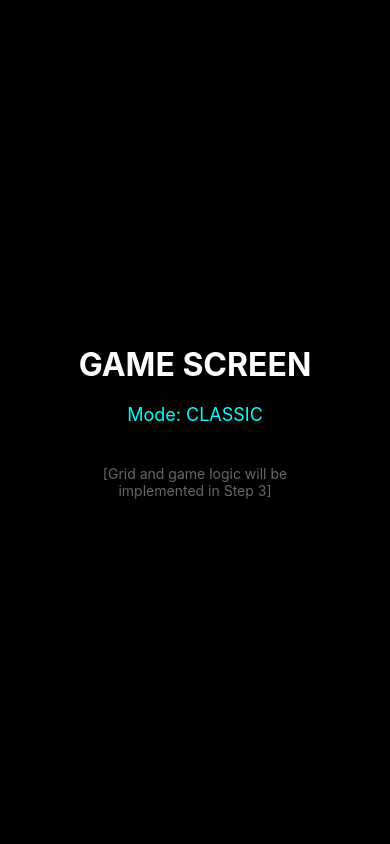
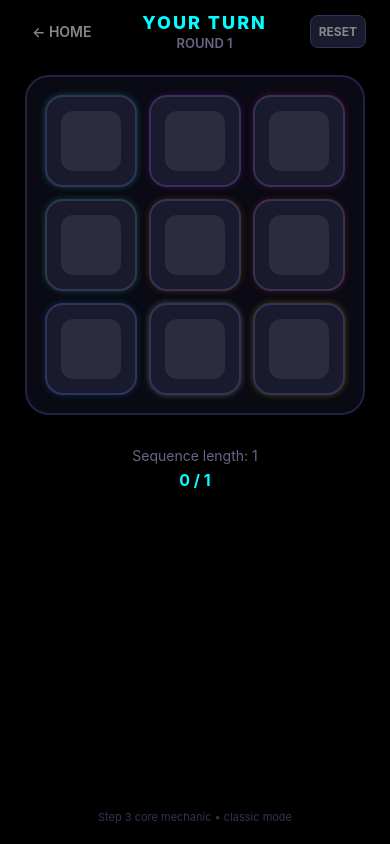
Before and after one commit to moadh704/neurox, a React Native app: screen /Home in a window 390 px wide. Both pictures are taken after a click on the element 195 px from the left and 221 px from the top of the page. Built offline with nearby package versions, Linux system fonts and the light colour scheme.

Commit message:
feat: core game mechanic - 3x3 grid, sequence generation, flash animations, user input

```diff
--- a/src/screens/GameScreen.tsx
+++ b/src/screens/GameScreen.tsx
@@ -1,46 +1,352 @@
-import React from 'react';
-import { View, Text, StyleSheet } from 'react-native';
-import { useRoute, RouteProp } from '@react-navigation/native';
+import React, { useState, useEffect, useCallback } from 'react';
+import {
+  View,
+  Text,
+  StyleSheet,
+  TouchableOpacity,
+  SafeAreaView,
+  Alert,
+} from 'react-native';
+import { useRoute, RouteProp, useNavigation } from '@react-navigation/native';
+import { NativeStackNavigationProp } from '@react-navigation/native-stack';
 import { RootStackParamList } from '../../App';
+import { COLORS, TILE_COLORS, TILE_NAMES } from '../constants/colors';
+import Tile from '../components/Tile';
 
 type GameRouteProp = RouteProp<RootStackParamList, 'Game'>;
+type NavProp = NativeStackNavigationProp<RootStackParamList>;
+
+const GRID_SIZE = 3;
+const TILE_SIZE = 92;
 
 export default function GameScreen() {
   const route = useRoute<GameRouteProp>();
+  const navigation = useNavigation<NavProp>();
   const { mode } = route.params;
 
+  // Core game state
+  const [sequence, setSequence] = useState<number[]>([]);
+  const [userInput, setUserInput] = useState<number[]>([]);
+  const [gameState, setGameState] = useState<'idle' | 'watching' | 'playing' | 'roundComplete' | 'wrong'>('idle');
+  const [activeTile, setActiveTile] = useState<number | null>(null);
+  const [wrongTile, setWrongTile] = useState<number | null>(null);
+  const [round, setRound] = useState(1);
+  const [isProcessing, setIsProcessing] = useState(false);
+
+  // Generate a new random tile and add to sequence
+  const addNewTileToSequence = useCallback(() => {
+    const randomTile = Math.floor(Math.random() * 9);
+    setSequence(prev => [...prev, randomTile]);
+  }, []);
+
+  // Play the current sequence with flashing animations
+  const playSequence = useCallback(async (seq: number[]) => {
+    setGameState('watching');
+    setIsProcessing(true);
+    setUserInput([]);
+
+    for (let i = 0; i < seq.length; i++) {
+      const tileId = seq[i];
+
+      // Highlight tile
+      setActiveTile(tileId);
+
+      // Wait for flash duration
+      await new Promise(resolve => setTimeout(resolve, 420));
+
+      // Turn off
+      setActiveTile(null);
+
+      // Small gap between flashes
+      if (i < seq.length - 1) {
+        await new Promise(resolve => setTimeout(resolve, 180));
+      }
+    }
+
+    // Finished watching
+    setActiveTile(null);
+    setIsProcessing(false);
+    setGameState('playing');
+  }, []);
+
+  // Start a new round (or first round)
+  const startNewRound = useCallback(async () => {
+    if (sequence.length === 0) {
+      // First round - start with 1 tile
+      const firstTile = Math.floor(Math.random() * 9);
+      const newSeq = [firstTile];
+      setSequence(newSeq);
+      setRound(1);
+      await new Promise(resolve => setTimeout(resolve, 300));
+      await playSequence(newSeq);
+    } else {
+      // Add one new tile
+      addNewTileToSequence();
+      const newRound = round + 1;
+      setRound(newRound);
+      await new Promise(resolve => setTimeout(resolve, 400));
+      await playSequence([...sequence, sequence[sequence.length - 1]]); // temporary until state updates
+    }
+  }, [sequence, round, addNewTileToSequence, playSequence]);
+
+  // Handle tile press from user
+  const handleTilePress = useCallback((tileId: number) => {
+    if (gameState !== 'playing' || isProcessing) return;
+
+    const newInput = [...userInput, tileId];
+    setUserInput(newInput);
+
+    // Check if this press is correct so far
+    const currentIndex = newInput.length - 1;
+
+    if (sequence[currentIndex] !== tileId) {
+      // Wrong tile!
+      setWrongTile(tileId);
+      setGameState('wrong');
+      setIsProcessing(true);
+
+      // Flash red for 600ms then show feedback
+      setTimeout(() => {
+        setWrongTile(null);
+        setIsProcessing(false);
+
+        Alert.alert(
+          'Wrong!',
+          `You tapped ${TILE_NAMES[tileId]} instead of ${TILE_NAMES[sequence[currentIndex]]}`,
+          [
+            {
+              text: 'Try Again',
+              onPress: () => {
+                // Reset for retrying the same sequence
+                setUserInput([]);
+                setGameState('playing');
+              },
+            },
+            {
+              text: 'Back to Home',
+              style: 'cancel',
+              onPress: () => navigation.goBack(),
+            },
+          ]
+        );
+      }, 650);
+      return;
+    }
+
+    // Correct so far
+    if (newInput.length === sequence.length) {
+      // Completed the full sequence!
+      setGameState('roundComplete');
+      setIsProcessing(true);
+
+      setTimeout(() => {
+        setUserInput([]);
+        setGameState('idle');
+        setIsProcessing(false);
+
+        // Auto start next round
+        startNewRound();
+      }, 900);
+    }
+  }, [gameState, isProcessing, userInput, sequence, startNewRound, navigation]);
+
+  // Initialize game on mount
+  useEffect(() => {
+    // Small delay then start first round
+    const timer = setTimeout(() => {
+      startNewRound();
+    }, 600);
+
+    return () => clearTimeout(timer);
+  }, []); // Only run once on mount
+
+  // Reset everything (for dev / future restart button)
+  const resetGame = () => {
+    setSequence([]);
+    setUserInput([]);
+    setGameState('idle');
+    setActiveTile(null);
+    setWrongTile(null);
+    setRound(1);
+    setIsProcessing(false);
+
+    setTimeout(() => {
+      startNewRound();
+    }, 300);
+  };
+
+  // Render 3x3 grid
+  const renderGrid = () => {
+    const tiles = [];
+    for (let row = 0; row < GRID_SIZE; row++) {
+      const rowTiles = [];
+      for (let col = 0; col < GRID_SIZE; col++) {
+        const id = row * GRID_SIZE + col;
+        rowTiles.push(
+          <Tile
+            key={id}
+            id={id}
+            color={TILE_COLORS[id]}
+            isActive={activeTile === id}
+            isWrong={wrongTile === id}
+            disabled={gameState !== 'playing' || isProcessing}
+            onPress={handleTilePress}
+            size={TILE_SIZE}
+          />
+        );
+      }
+      tiles.push(
+        <View key={row} style={styles.row}>
+          {rowTiles}
+        </View>
+      );
+    }
+    return tiles;
+  };
+
+  const getStatusText = () => {
+    switch (gameState) {
+      case 'watching':
+        return 'WATCH CAREFULLY...';
+      case 'playing':
+        return 'YOUR TURN';
+      case 'roundComplete':
+        return 'NICE!';
+      case 'wrong':
+        return 'WRONG!';
+      default:
+        return mode.toUpperCase();
+    }
+  };
+
   return (
-    <View style={styles.container}>
-      <Text style={styles.title}>GAME SCREEN</Text>
-      <Text style={styles.mode}>Mode: {mode.toUpperCase()}</Text>
-      <Text style={styles.placeholder}>[Grid and game logic will be implemented in Step 3]</Text>
-    </View>
+    <SafeAreaView style={styles.safeArea}>
+      <View style={styles.container}>
+        {/* Top bar */}
+        <View style={styles.topBar}>
+          <TouchableOpacity onPress={() => navigation.goBack()} style={styles.backButton}>
+            <Text style={styles.backText}>← HOME</Text>
+          </TouchableOpacity>
+
+          <View style={styles.statusContainer}>
+            <Text style={styles.statusText}>{getStatusText()}</Text>
+            <Text style={styles.roundText}>ROUND {round}</Text>
+          </View>
+
+          <TouchableOpacity onPress={resetGame} style={styles.resetButton}>
+            <Text style={styles.resetText}>RESET</Text>
+          </TouchableOpacity>
+        </View>
+
+        {/* Grid */}
+        <View style={styles.gridContainer}>
+          {renderGrid()}
+        </View>
+
+        {/* Bottom info */}
+        <View style={styles.bottomInfo}>
+          <Text style={styles.sequenceLength}>
+            Sequence length: {sequence.length}
+          </Text>
+          {gameState === 'playing' && (
+            <Text style={styles.inputProgress}>
+              {userInput.length} / {sequence.length}
+            </Text>
+          )}
+        </View>
+
+        {/* Dev note */}
+        <Text style={styles.devNote}>
+          Step 3 core mechanic • {mode} mode
+        </Text>
+      </View>
+    </SafeAreaView>
   );
 }
 
 const styles = StyleSheet.create({
+  safeArea: {
+    flex: 1,
+    backgroundColor: COLORS.background,
+  },
   container: {
     flex: 1,
-    backgroundColor: '#000000',
+    paddingHorizontal: 16,
+    paddingTop: 12,
     alignItems: 'center',
+  },
+  topBar: {
+    width: '100%',
+    flexDirection: 'row',
+    justifyContent: 'space-between',
+    alignItems: 'center',
+    marginBottom: 24,
+    paddingHorizontal: 8,
+  },
+  backButton: {
+    padding: 8,
+  },
+  backText: {
+    color: '#888888',
+    fontSize: 14,
+    fontWeight: '600',
+  },
+  statusContainer: {
+    alignItems: 'center',
+  },
+  statusText: {
+    color: COLORS.cyan,
+    fontSize: 18,
+    fontWeight: '800',
+    letterSpacing: 2,
+  },
+  roundText: {
+    color: '#666688',
+    fontSize: 13,
+    marginTop: 2,
+    fontWeight: '600',
+  },
+  resetButton: {
+    padding: 8,
+    backgroundColor: '#1a1a2e',
+    borderRadius: 8,
+    borderWidth: 1,
+    borderColor: '#333355',
+  },
+  resetText: {
+    color: '#888888',
+    fontSize: 12,
+    fontWeight: '700',
+  },
+  gridContainer: {
+    backgroundColor: '#0a0a14',
+    padding: 12,
+    borderRadius: 24,
+    borderWidth: 2,
+    borderColor: '#222244',
+  },
+  row: {
+    flexDirection: 'row',
     justifyContent: 'center',
-    padding: 20,
   },
-  title: {
-    fontSize: 32,
-    fontWeight: 'bold',
-    color: '#FFFFFF',
-    marginBottom: 20,
+  bottomInfo: {
+    marginTop: 32,
+    alignItems: 'center',
+    gap: 6,
   },
-  mode: {
-    fontSize: 18,
-    color: '#00FFFF',
-    marginBottom: 40,
+  sequenceLength: {
+    color: '#666688',
+    fontSize: 14,
   },
-  placeholder: {
-    fontSize: 14,
-    color: '#666666',
-    textAlign: 'center',
-    paddingHorizontal: 40,
+  inputProgress: {
+    color: COLORS.cyan,
+    fontSize: 16,
+    fontWeight: '700',
+  },
+  devNote: {
+    position: 'absolute',
+    bottom: 20,
+    color: '#333355',
+    fontSize: 11,
   },
 });
```
